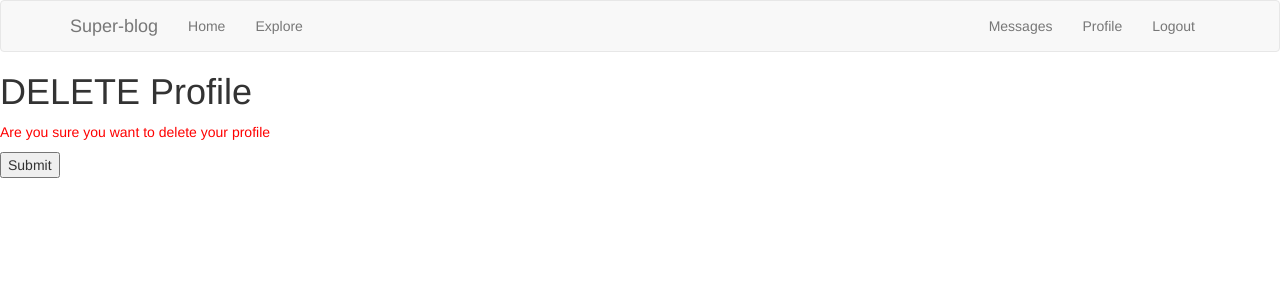
After one commit to dm1trykrylov/super-blog, a Flask app: page /delete_profile in a window 1280 px wide. The commit adds this page. Shown: the top 300 px of the page. Run offline with Flask 3, Linux system fonts and the light colour scheme; the visitor is signed in with stand-in values (Sample User, id 1); data comes from the database, SQL or seed files in the repository; both versions use the stored data as it was after the commit; data that the repository does not hold is empty; some libraries are stand-ins or nearby versions.

Commit message:
Add delete profile option

```diff
--- a/app/forms.py
+++ b/app/forms.py
@@ -34,6 +34,9 @@ class EditProfileForm(FlaskForm):
     bio = TextAreaField('Bio', validators=[Length(min=0, max=140)])
     submit = SubmitField('Submit')
 
+class DeleteProfileForm(FlaskForm):
+    submit = SubmitField('Submit')
+
 
 class EmptyForm(FlaskForm):
     submit = SubmitField('Submit')
@@ -41,7 +44,7 @@ class EmptyForm(FlaskForm):
 class ReplyForm(FlaskForm):
     post = TextAreaField('Write something', validators=[
         DataRequired(), Length(min=1, max=300)])
-    submit = SubmitField('Submit')
+    submit = SubmitField('Comment')
 
 class PostForm(FlaskForm):
     post = TextAreaField('Write something', validators=[
--- a/app/routes.py
+++ b/app/routes.py
@@ -1,6 +1,7 @@
 from flask import render_template, flash, redirect, url_for, request, current_app
 from app import app, db
-from app.forms import LoginForm, RegistrationForm, EditProfileForm, EmptyForm, PostForm, MessageForm, ReplyForm
+from app.forms import (LoginForm, RegistrationForm, EditProfileForm, EmptyForm,
+                       PostForm, MessageForm, ReplyForm, DeleteProfileForm)
 from flask_login import current_user, login_user, logout_user, login_required
 from app.models import User, Post, Message, Comment
 from datetime import datetime
@@ -55,6 +56,20 @@ def edit_profile():
                            form=form)
 
 
+@app.route('/delete_profile', methods=['GET', 'POST'])
+@login_required
+def delete_profile():
+    form = DeleteProfileForm()
+    if form.validate_on_submit():
+        user = User.query.filter_by(username=current_user.username).first()
+        db.session.delete(user)
+        db.session.commit()
+        flash('Your changes have been saved. Bye.')
+        return redirect(url_for('index'))
+    return render_template('delete_profile.html', title='DELETE Profile',
+                           form=form)
+
+
 @app.route('/explore')
 @login_required
 def explore():
@@ -77,6 +92,7 @@ def send_message(recipient):
     return render_template('send_message.html', title='Send Message',
                            form=form, recipient=recipient)
 
+
 @app.route('/messages')
 @login_required
 def messages():
@@ -85,6 +101,7 @@ def messages():
     messages = current_user.messages_received.order_by(
         Message.timestamp.desc())
     return render_template('messages.html', messages=messages)
+
 
 @app.route('/register', methods=['GET', 'POST'])
 def register():
@@ -141,12 +158,14 @@ def follow(username):
     else:
         return redirect(url_for('index'))
 
+
 @app.route('/reply_to/<post_id>', methods=['POST'])
 @login_required
 def reply(post_id):
     form = ReplyForm()
     if form.validate_on_submit():
-        comment = Comment(body=form.post.data, author=current_user, parent_id = post_id)
+        comment = Comment(body=form.post.data,
+                          author=current_user, parent_id=post_id)
         db.session.add(comment)
         db.session.commit()
         return redirect(url_for('index'))
--- a/app/templates/_post.html
+++ b/app/templates/_post.html
@@ -4,9 +4,13 @@
   <tr>
     <div class="col-md-4">
       <td>
+          {% if post.author %}
           <a href="{{ url_for('user', username=post.author.username) }}">
               {{ post.author.username }}
           </a>
+          {% else %}
+          DELETED
+          {% endif %}
           wrote:
           <br>
           {{ post.body }}
--- /dev/null
+++ b/app/templates/delete_profile.html
@@ -0,0 +1,10 @@
+{% extends "base.html" %}
+
+{% block content %}
+    <h1>DELETE Profile</h1>
+    <form action="" method="post">
+        {{ form.hidden_tag() }}
+        <p style="color: red;">Are you sure you want to delete your profile</p>
+        <p>{{ form.submit() }}</p>
+    </form>
+{% endblock %}
--- a/app/templates/user.html
+++ b/app/templates/user.html
@@ -10,7 +10,9 @@
       <p>{{ user.followers.count() }} followers, {{ user.followed.count() }} following.</p>
       {% if user == current_user %}
       <p><a href="{{ url_for('edit_profile') }}">Edit your profile</a></p>
+      <p><a href="{{ url_for('delete_profile') }}">Delete your profile</a></p>
       {% elif not current_user.is_following(user) %}
+
       <p>
       <form action="{{ url_for('follow', username=user.username) }}" method="post">
         {{ form.hidden_tag() }}
```
Also changed, not shown: app.db.
